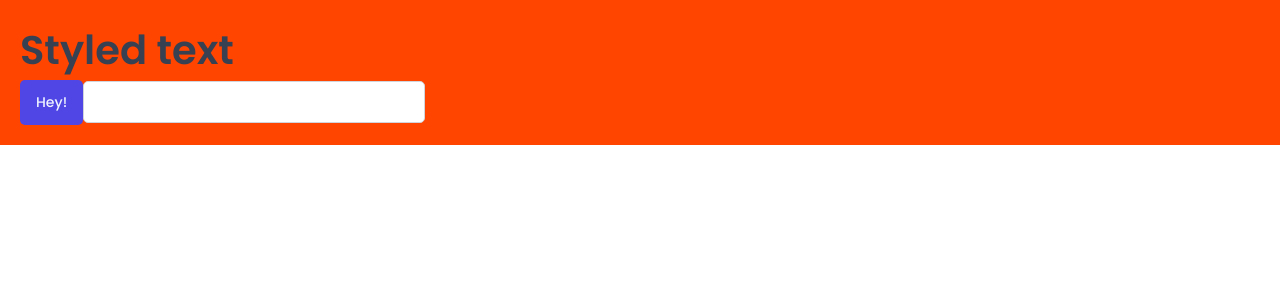
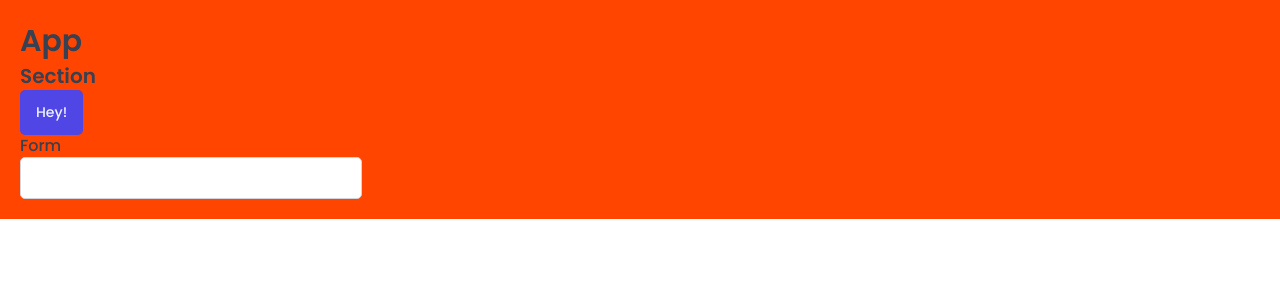
Before and after one commit to a-tem/udemy-react-hotel-app, a React (Vite) app: page / in a window 1280 px wide. Shown: the top 300 px of the page. Built offline with nearby package versions, Linux system fonts and the light colour scheme; a web font is replaced by a local one.

Commit message:
refactor: Moved and refactored H1 styled component to separate file, added accessing to the props and use it for dynamic styles.

```diff
--- a/src/App.jsx
+++ b/src/App.jsx
@@ -3,13 +3,9 @@ import styled from "styled-components";
 import GlobalStyles from "./styles/GlobalStyles";
 import Button from "./ui/Button";
 import Input from "./ui/Input";
+import Heading from "./ui/Heading";
 
 // NOTE: To have the code highlighting and autocompletion as "normal CSS", install the vscode-styled-components extension
-const H1 = styled.h1`
-  font-size: 40px;
-  font-weight: 600;
-`;
-
 const StyledApp = styled.div`
   background-color: orangered;
   padding: 20px;
@@ -21,8 +17,10 @@ function App() {
       {/* NOTE: GlobalStyles component shoud not have any children, that's why use fragment around it and sibling StyledApp component */}
       <GlobalStyles />
       <StyledApp>
-        <H1>Styled text</H1>
+        <Heading as="h1">App</Heading>
+        <Heading as="h2">Section</Heading>
         <Button>Hey!</Button>
+        <Heading as="h3">Form</Heading>
         <Input />
       </StyledApp>
     </>
--- /dev/null
+++ b/src/ui/Heading.jsx
@@ -0,0 +1,26 @@
+import styled, { css } from "styled-components";
+
+const Heading = styled.h1`
+  /* NOTE: To access the props of the component, use arrow function in interpolation and access directly the prop by the name passed to the component call <Heading as="xxx"> in this example. */
+  ${(props) =>
+    props.as === "h1" &&
+    css`
+      font-size: 3rem;
+      font-weight: 600;
+    `}
+  ${(props) =>
+    props.as === "h2" &&
+    css`
+      font-size: 2rem;
+      font-weight: 600;
+    `}
+  ${(props) =>
+    props.as === "h3" &&
+    css`
+      font-size: 1.6rem;
+      font-weight: 500;
+    `}
+  line-height: 1.4;
+`;
+
+export default Heading;
```
